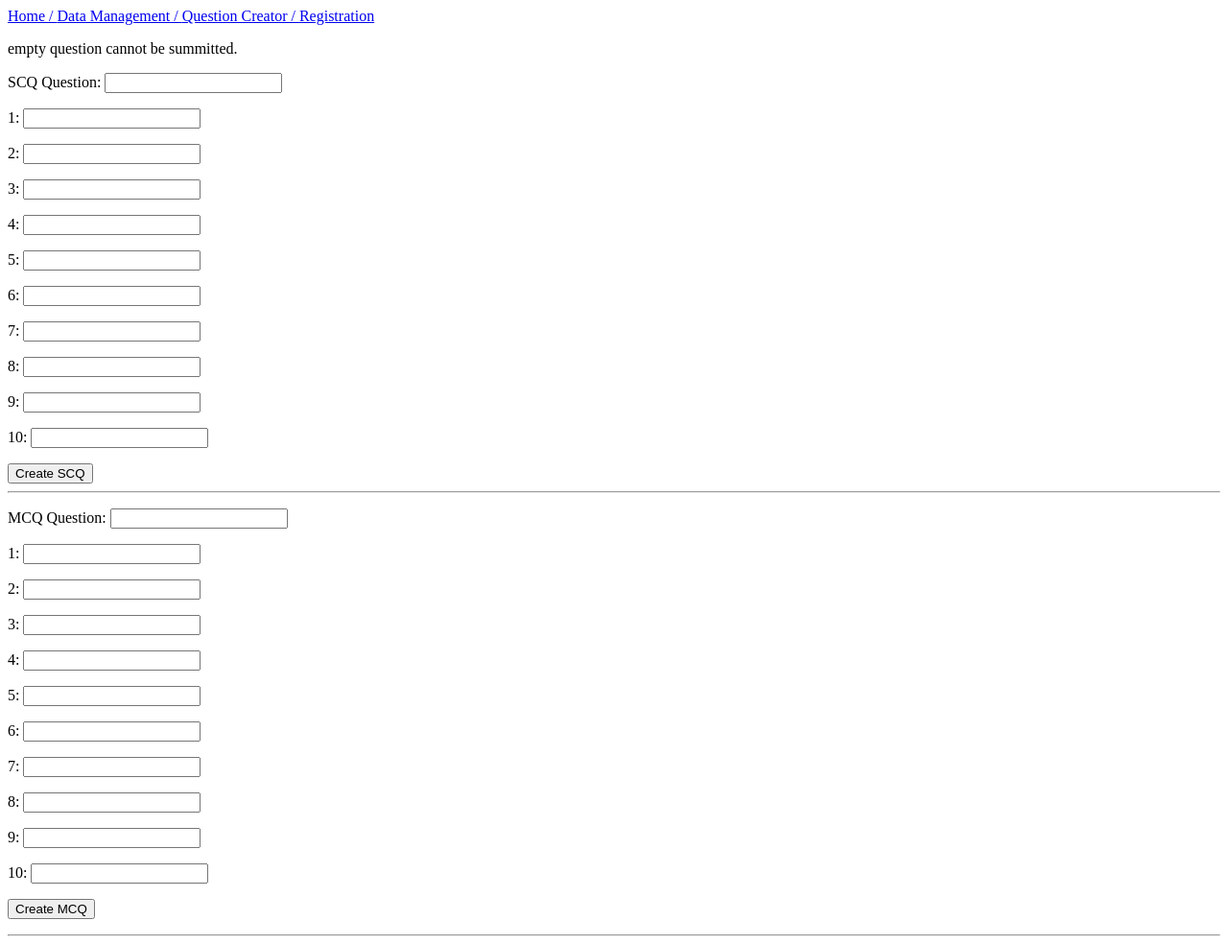
After one commit to 2572258P/smf, a Django app: page /main/question_creator/ in a window 1280 px wide. The commit adds this page. Shown: the whole page at 96% size. Run offline with Django 3.2, Linux system fonts and the light colour scheme.

Commit message:
#8 Question generation system for SCQ and MCQ added

```diff
--- a/smf/DBManager.py
+++ b/smf/DBManager.py
@@ -13,7 +13,7 @@ from main.models import Question
 from django.utils import timezone
 
 def generateQuestion(num):
-    q = Question(question_text="Question{}".format(num),pub_date=timezone.now())
+    q = Question(question_text="Question{}".format(num),pub_date=timezone.now(),type='scq',ctrl_type='radio')
     q.save()
     for i in range(5):
         q.choice_set.create(choice_text="choice {}".format(i+1))
--- a/smf/main/models.py
+++ b/smf/main/models.py
@@ -30,6 +30,8 @@ class Question(models.Model):
     def was_published_recently(self):
         return self.pub_date >= timezone.now() - datetime.timedelta(days=1)
 
+    type = models.CharField(max_length=32)
+    ctrl_type = models.CharField(max_length=16)
     question_text = models.CharField(max_length=200)
     pub_date = models.DateTimeField('date published')
 
--- a/smf/main/templates/base_frame.html
+++ b/smf/main/templates/base_frame.html
@@ -11,6 +11,7 @@ SMF -
     <div>
         <a href="{% url 'main:index' %}">Home / </a>
         <a href="{% url 'main:data_management' %}">Data Management / </a>
+        <a href="{% url 'main:question_creator' %}">Question Creator / </a>
         <a href="{% url 'main:registration' %}">Registration</a>
         {% block body_block %}
         {% endblock %}
--- a/smf/main/templates/index.html
+++ b/smf/main/templates/index.html
@@ -13,6 +13,6 @@
         {% endfor %}
     </ul>
 {% else %}
-    <p>No polls are available.</p>
+    <p>No questions are available</p>
 {% endif %}
 {% endblock %}
--- /dev/null
+++ b/smf/main/templates/question_creator.html
@@ -0,0 +1,28 @@
+{% extends 'base_frame.html' %}
+
+{% block body_block %}
+<p>{{message}}</p>
+<form action="{% url 'main:question_creator' %}" method="post">
+{% csrf_token %}
+<p><label for="html">SCQ Question: </label>
+<input type="text" name="scq_text"{{i}} id="scq_text"></p>
+
+{% for i in scq_choice_num %}
+    <p><label>{{ forloop.counter }}: </label>
+    <input type="text" name="scq_c{{ forloop.counter }}" id="scq_c{{forloop.counter}}"></p>
+{% endfor %}
+<input type="submit" name="Create" value="Create SCQ">
+<hr>
+<p><label for="html">MCQ Question: </label>
+    <input type="text" name="mcq_text"{{i}} id="mcq_text"></p>
+{% for i in mcq_choice_num %}
+    <p><label>{{ forloop.counter }}: </label>
+    <input type="text" name="mcq_c{{ forloop.counter }}" id="mcq_c{{forloop.counter}}"></p>
+{% endfor %}
+<input type="submit" name="Create" value="Create MCQ">
+
+</form>
+
+<hr>
+</form>
+{% endblock%}
--- a/smf/main/urls.py
+++ b/smf/main/urls.py
@@ -11,6 +11,8 @@ urlpatterns = [
     path('reg/',views.registration,name='registration'),
     path('data_management/',views.data_management,name='data_management'),
     path('search_result/',views.search_reslt,name='search_result'),
+    path('question_creator/',views.question_creator,name='question_creator'),
     path('test/',views.test,name='test'),
 
+
 ]
--- a/smf/main/views.py
+++ b/smf/main/views.py
@@ -4,10 +4,11 @@ from django.http import HttpResponse,Http404,HttpResponseRedirect
 from django.template import loader
 from django.shortcuts import render,get_object_or_404,redirect
 from django.urls import reverse
+from django.utils import timezone
 
 from .models import Question,Choice,LastAccUser,UserProfile
-from .handler_models import handle_load,handle_save
-from .handler_users import handle_registration
+from .view_handler_models import handle_load,handle_save
+from .view_handler_users import handle_registration
 
 """
 Show last user when
@@ -17,10 +18,35 @@ Save last user when
 
 """
 
+def question_creator(request):
+    scq_text = request.POST.get('scq_text','')
+    mcq_text = request.POST.get('mcq_text','')
+    scq_choice_num = range(1,11)
+    mcq_choice_num = range(1,11)
+    message = ''
+    if scq_text == '' and mcq_text == '':
+        message = 'empty question cannot be summitted.'
+    elif scq_text != '':
+        q = Question(type="scq",ctrl_type='radio',question_text=scq_text,pub_date=timezone.now())
+        q.save()
+        for i in scq_choice_num:
+            choice_text = request.POST.get("scq_c%i"%i,'')
+            if choice_text != '':
+                q.choice_set.create(choice_text=choice_text)
+    elif mcq_text != '':
+        q = Question(type="mcq",ctrl_type='checkbox',question_text=mcq_text,pub_date=timezone.now())
+        q.save()
+        for i in mcq_choice_num:
+            choice_text = request.POST.get("mcq_c%i"%i,'')
+            print(choice_text)
+            if choice_text != '':
+                q.choice_set.create(choice_text=choice_text)
+        print()
+
+    return render(request,'question_creator.html',{'message':message,'scq_choice_num':scq_choice_num,'mcq_choice_num':mcq_choice_num})
+
 def data_management(request):
-
     context = {}
-
     context['questions'] = Question.objects.all()
     print('entry')
 
@@ -48,7 +74,7 @@ def data_management(request):
                 context['message'] = "Data have successfully saved."
                 handle_save(request,profile)
 
-            lastUser = LastAccUser.objects.first()
+            lastUser = LastAccUser.objects.get_or_create(lastUser=posted_name)[0]
             lastUser.lastUser = request.POST['userId']
             lastUser.save()
             context['last_user'] = request.POST['userId']
@@ -68,12 +94,12 @@ def registration(request):
     return render(request,'registration.html', handle_registration(request))
 
 def index(request):
+    print("index")
+    print(Question.objects)
+
     latest_question_list = Question.objects.order_by('pub_date') #sort in ascending order
-    output = '<br>'.join([q.question_text for q in latest_question_list])
-    template = loader.get_template('index.html')
-    context = {'latest_question_list' : latest_question_list}
-    #return HttpResponse(template.render(context,request))
-    return render(request,'index.html',context)
+    return render(request,'index.html',{'latest_question_list' : latest_question_list})
+
 
 #----- Code snippets -----
 def vote(request, question_id):
```
Also changed, not shown: smf/command.md (+1 -1 lines), smf/main/handler_models.py (deleted, +0 -30 lines), smf/main/templates/data_management.html (+3 -4 lines), smf/main/templatetags/main_extras.py (+13 -0 lines), smf/main/view_handler_models.py (added, +27 -0 lines), smf/main/view_handler_users.py (renamed from smf/main/handler_users.py).
